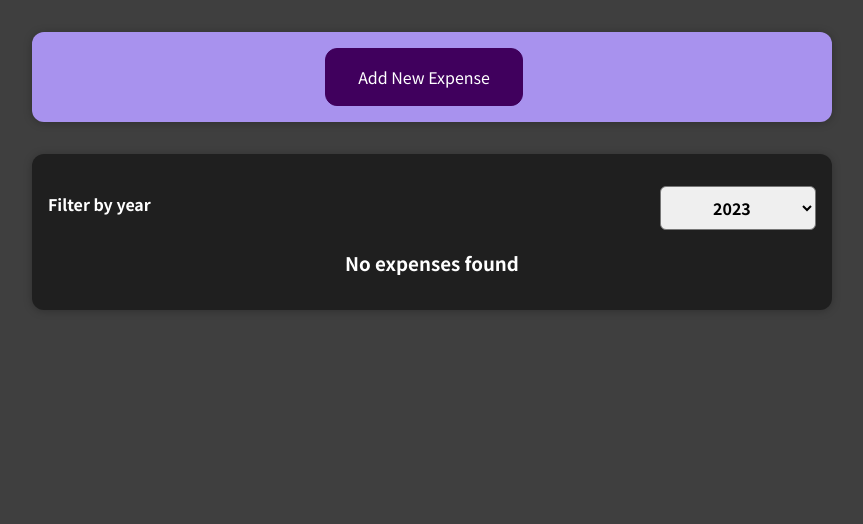
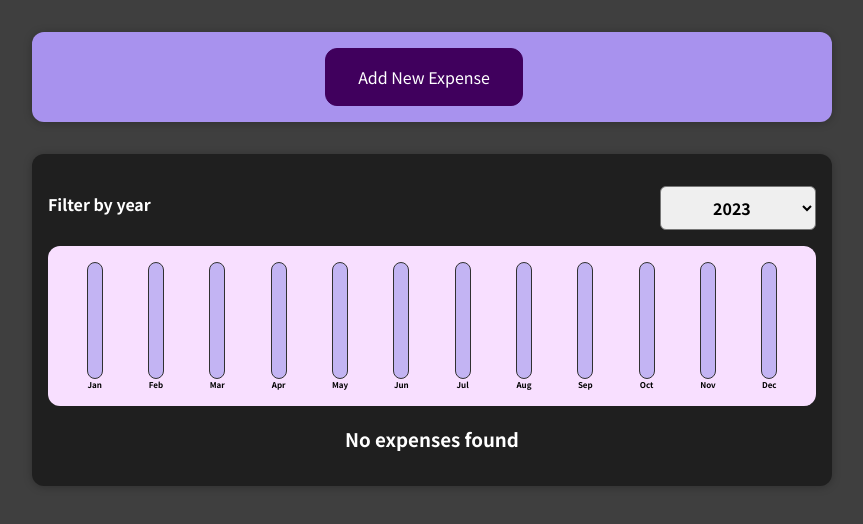
Before and after one commit to t-kowalewski/expenses, a React (Vite) app: page / in a window 1280 px wide. Shown: the top 524 px of the page, without its empty margins (208-1071 px from the left). Built offline with nearby package versions, Linux system fonts and the light colour scheme.

Commit message:
complete chart logic

```diff
--- a/src/components/Chart/Chart.jsx
+++ b/src/components/Chart/Chart.jsx
@@ -2,13 +2,16 @@ import './Chart.css';
 import ChartBar from './ChartBar';
 
 const Chart = ({ chartData }) => {
+  const valuesArr = chartData.map((item) => item.value);
+  const maxValue = Math.max(...valuesArr);
+
   return (
     <div className='chart'>
       {chartData.map((item) => (
         <ChartBar
           key={item.label}
           value={item.value}
-          maxValue={null}
+          maxValue={maxValue}
           label={item.label}
         />
       ))}
--- a/src/components/Chart/ChartBar.css
+++ b/src/components/Chart/ChartBar.css
@@ -1,5 +1,6 @@
 .chart-bar {
   height: 100%;
+  width: 1rem;
   display: flex;
   flex-direction: column;
   align-items: center;
--- a/src/components/Chart/ChartBar.jsx
+++ b/src/components/Chart/ChartBar.jsx
@@ -2,9 +2,8 @@ import './ChartBar.css';
 
 const ChartBar = ({ value, maxValue, label }) => {
   let barFillHeight = '0';
-
   if (maxValue > 0) {
-    barFillHeight = (maxValue - (maxValue - value)).toString();
+    barFillHeight = (value * 100) / maxValue.toString();
   }
 
   return (
--- a/src/components/Expenses/Expenses.jsx
+++ b/src/components/Expenses/Expenses.jsx
@@ -1,8 +1,9 @@
 import { useState } from 'react';
 
 import './Expenses.css';
+import Card from '../UI/Card';
 import ExpensesFilter from './ExpensesFilter';
-import Card from '../UI/Card';
+import ExpensesChart from './ExpensesChart';
 import ExpensesList from './ExpensesList';
 
 const Expenses = ({ expenses }) => {
@@ -23,6 +24,8 @@ const Expenses = ({ expenses }) => {
         onFilterYear={filterYearHandler}
       />
 
+      <ExpensesChart filteredExpenses={filteredExpenses} />
+
       <ExpensesList filteredExpenses={filteredExpenses} />
     </Card>
   );
--- /dev/null
+++ b/src/components/Expenses/ExpensesChart.jsx
@@ -0,0 +1,27 @@
+import Chart from '../Chart/Chart';
+
+const ExpensesChart = ({ filteredExpenses }) => {
+  const chartData = [
+    { value: 0, label: 'Jan' },
+    { value: 0, label: 'Feb' },
+    { value: 0, label: 'Mar' },
+    { value: 0, label: 'Apr' },
+    { value: 0, label: 'May' },
+    { value: 0, label: 'Jun' },
+    { value: 0, label: 'Jul' },
+    { value: 0, label: 'Aug' },
+    { value: 0, label: 'Sep' },
+    { value: 0, label: 'Oct' },
+    { value: 0, label: 'Nov' },
+    { value: 0, label: 'Dec' },
+  ];
+
+  for (const expense of filteredExpenses) {
+    const expenseMonth = expense.date.getMonth(); // will return month starting 0
+    chartData[expenseMonth].value += Number(expense.price);
+  }
+
+  return <Chart chartData={chartData} />;
+};
+
+export default ExpensesChart;
--- a/src/components/Expenses/ExpensesFilter.jsx
+++ b/src/components/Expenses/ExpensesFilter.jsx
@@ -5,6 +5,7 @@ const ExpensesFilter = ({ selectedYear, onFilterYear }) => {
     <div className='expenses-filter'>
       <div className='expenses-filter__control'>
         <label>Filter by year</label>
+
         <select value={selectedYear} onChange={onFilterYear}>
           <option value='2024'>2024</option>
           <option value='2023'>2023</option>
--- a/src/components/NewExpense/ExpenseForm.jsx
+++ b/src/components/NewExpense/ExpenseForm.jsx
@@ -15,7 +15,7 @@ const ExpenseForm = ({ onSaveExpenseData, toggleFormHandler }) => {
   };
   const priceChangeHandler = (e) => {
     setUserInput((prevInput) => {
-      return { ...prevInput, price: e.target.value };
+      return { ...prevInput, price: +e.target.value };
     });
   };
   const dateChangeHandler = (e) => {
--- a/src/components/NewExpense/NewExpense.jsx
+++ b/src/components/NewExpense/NewExpense.jsx
@@ -16,7 +16,6 @@ const NewExpense = ({ onAddExpense }) => {
       id: Math.random().toString(),
     };
 
-    console.log(expenseData);
     onAddExpense(expenseData);
     toggleFormHandler();
   };
```
